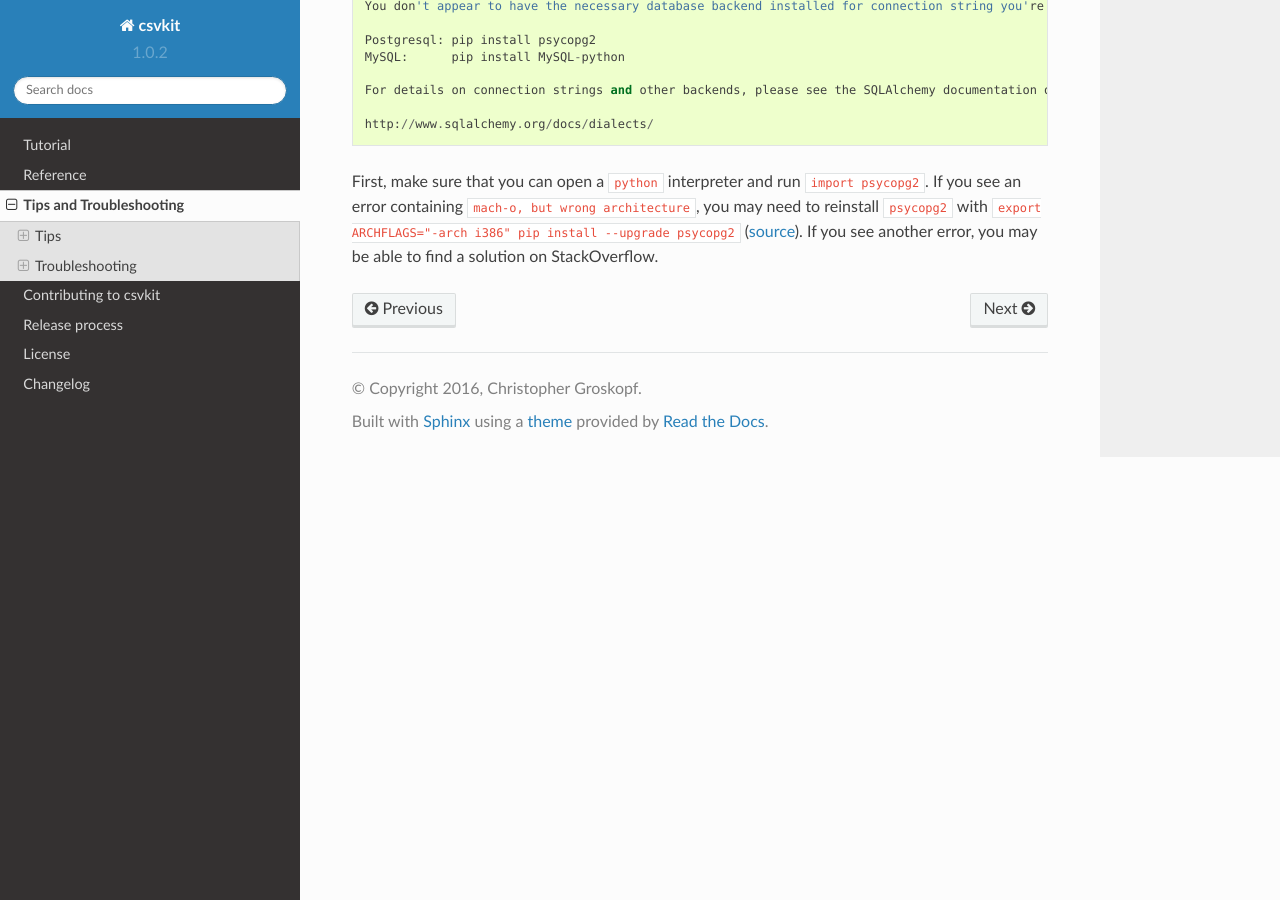
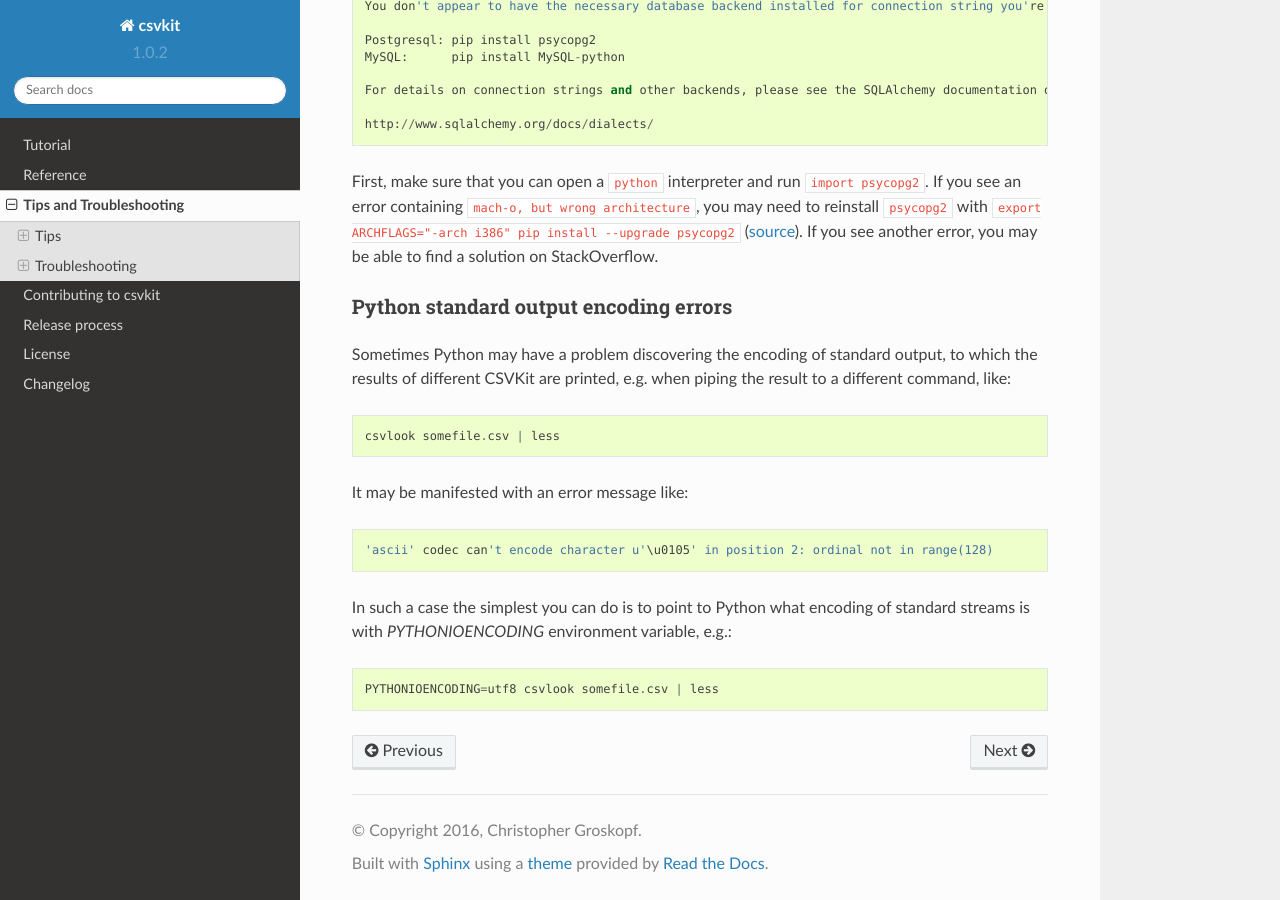
Before and after one commit to wireservice/csvkit, a Sphinx documentation site: the page built from docs/tricks.rst, in a window 1280 px wide and 900 px high, scrolled down 3152 px. Built offline with Sphinx 7.4.7 and the Read the Docs theme 2.0.0, drawn with Linux system fonts in a browser that asks for light colours.

Commit message:
Added section about problems with standard output encoding

```diff
--- a/docs/tricks.rst
+++ b/docs/tricks.rst
@@ -122,3 +122,18 @@ Are you seeing this error message, even after running :code:`pip install psycopg
     http://www.sqlalchemy.org/docs/dialects/
 
 First, make sure that you can open a ``python`` interpreter and run :code:`import psycopg2`. If you see an error containing ``mach-o, but wrong architecture``, you may need to reinstall ``psycopg2`` with :code:`export ARCHFLAGS="-arch i386" pip install --upgrade psycopg2` (`source <http://www.destructuring.net/2013/07/31/trouble-installing-psycopg2-on-osx/>`_). If you see another error, you may be able to find a solution on StackOverflow.
+
+Python standard output encoding errors
+--------------------------------------
+
+Sometimes Python may have a problem discovering the encoding of standard output, to which the results of different CSVKit are printed, e.g. when piping the result to a different command, like::
+
+    csvlook somefile.csv | less
+
+It may be manifested with an error message like::
+
+    'ascii' codec can't encode character u'\u0105' in position 2: ordinal not in range(128)
+
+In such a case the simplest you can do is to point to Python what encoding of standard streams is with `PYTHONIOENCODING` environment variable, e.g.::
+
+    PYTHONIOENCODING=utf8 csvlook somefile.csv | less
```
